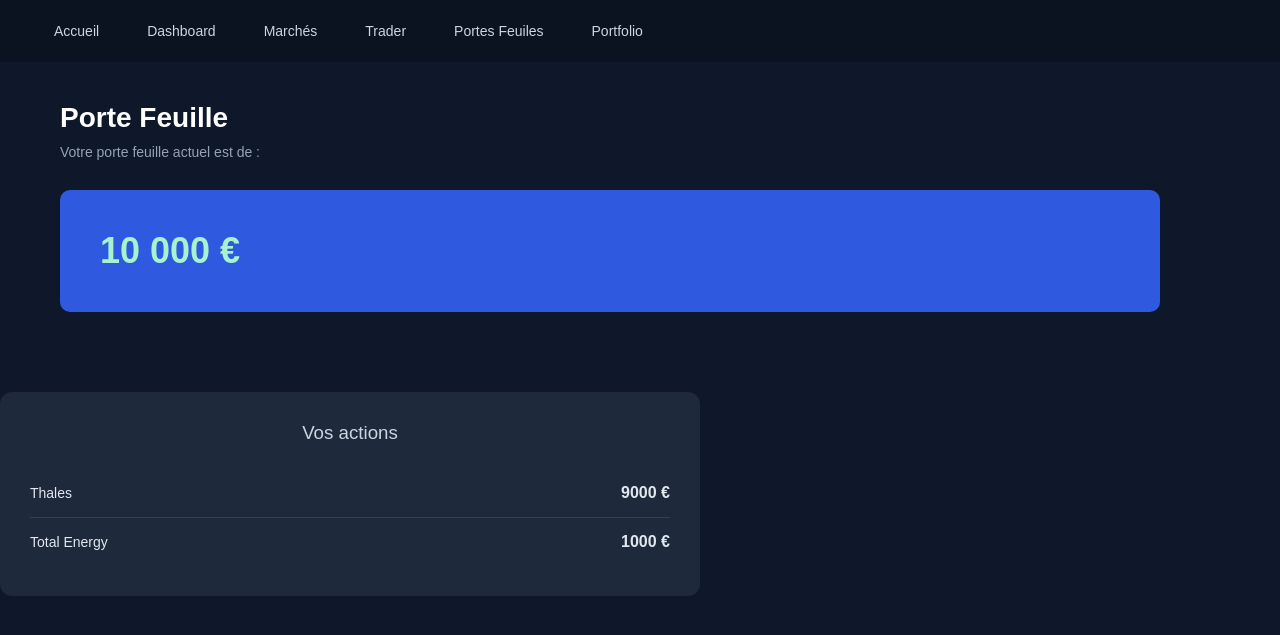
After one commit to raphoulefoufou/Trader-de-wish, a PHP site: page /wallet.php in a window 1280 px wide. The commit adds this page. Shown: the top 635 px of the page. Run offline with PHP 8.4, Linux system fonts and the light colour scheme.

Commit message:
changement et maj

```diff
--- a/connecter.php
+++ b/connecter.php
@@ -12,6 +12,10 @@ $stmt->execute([$email]);
 $client = $stmt->fetch(PDO::FETCH_ASSOC);
 
 if ($client && password_verify($mdp, $client['mdp'])) {
+    $token=bin2hex(random_bytes(32));
+
+$update = $pdo->prepare("UPDATE client SET token = ? WHERE email = ?");
+    $update->execute([$token, $email]);
     session_start();
     echo '1';
 } else {
--- /dev/null
+++ b/header.css
@@ -0,0 +1,50 @@
+* {
+    margin: 0;
+    padding: 0;
+    box-sizing: border-box;
+    font-family: Arial, Helvetica, sans-serif;
+}
+
+body {
+    background-color: #0f172a;
+}
+
+.navbar {
+    display: flex;
+    justify-content: space-between;
+    align-items: center;
+    padding: 15px 40px;
+    background-color: #0b1220;
+}
+
+.logo {
+    color: white;
+    font-size: 18px;
+    font-weight: bold;
+}
+
+.nav-form {
+    display: flex;
+    gap: 20px;
+}
+
+.nav-form button {
+    background: none;
+    border: none;
+    color: #cbd5e1;
+    font-size: 14px;
+    cursor: pointer;
+    padding: 8px 14px;
+    border-radius: 6px;
+    transition: 0.3s ease;
+}
+
+.nav-form button:hover {
+    background-color: #1e293b;
+    color: white;
+}
+
+.nav-form .active {
+    background-color: #2563eb;
+    color: white;
+}
--- /dev/null
+++ b/header.php
@@ -0,0 +1,39 @@
+<!DOCTYPE html>
+<html lang="en">
+<head>
+    <meta charset="UTF-8">
+    <meta name="viewport" content="width=device-width, initial-scale=1.0">
+    <title>Document</title>
+        <link href="header.css" rel="stylesheet" />
+
+
+</head>
+<body>
+<?php
+if(isset($_POST['home'])){
+    header('Location: home.php');
+    exit();
+}
+
+if(isset($_POST['pf'])){
+    header('Location: wallet.php');
+    exit();
+}
+?>
+<header class="navbar">
+
+
+    <nav>
+        <form method="POST" action="" class="nav-form">
+            <button type="submit" name="home">Accueil</button>
+                        <button type="submit" name="dash">Dashboard</button>
+
+            <button type="submit" name="marche">Marchés</button>
+            <button type="submit" name="trade">Trader</button>
+            <button type="submit" name="wallet" >Portes Feuiles</button>
+            <button type="submit" name="portfolio">Portfolio</button>
+        </form>
+    </nav>
+</header>
+</body>
+</html>
--- a/home.php
+++ b/home.php
@@ -1,5 +1,4 @@
 <?php
-// TOUJOURS placer le PHP de redirection au sommet absolu du fichier
 if(isset($_POST['start'])){
     header('Location: trader.php');
     exit;
@@ -20,6 +19,9 @@ if(isset($_POST['explore'])){
     <script src="https://code.jquery.com/jquery-3.6.0.min.js"></script>
 
 </head>
+<?php
+include 'securite.php'
+?>
 <body class="hero">
 
 <header>
--- a/inscription.php
+++ b/inscription.php
@@ -28,6 +28,7 @@ if ($ok) {
         "email"  => $email,
         "mdp"    => password_hash($mdp, PASSWORD_DEFAULT)
     ]);
+    session_start();
     echo '1';
 
 
--- /dev/null
+++ b/wallet.css
@@ -0,0 +1,96 @@
+/* Reset */
+* {
+    margin: 0;
+    padding: 0;
+    box-sizing: border-box;
+    font-family: Arial, Helvetica, sans-serif;
+}
+
+body {
+    background-color: #0b1220;
+    color: white;
+}
+
+/* Conteneur principal */
+.wallet-container {
+    padding: 40px 60px;
+}
+
+/* Titre principal */
+.wallet-container h1 {
+    font-size: 28px;
+    margin-bottom: 10px;
+}
+
+/* Sous-titre */
+.wallet-container h2 {
+    font-size: 14px;
+    font-weight: normal;
+    color: #94a3b8;
+    margin-bottom: 30px;
+}
+
+/* Carte bleue */
+.wallet-card {
+    background: #2f5ae0;
+    padding: 40px;
+    border-radius: 10px;
+    width: 100%;
+    max-width: 1100px;
+}
+
+/* Montant */
+.wallet-card p {
+    font-size: 36px;
+    font-weight: bold;
+    color: #a7f3d0;
+}
+
+/* Carte Vos actions */
+.actions-card {
+    margin-top: 40px;
+    background-color: #1e293b;
+    padding: 30px;
+    border-radius: 12px;
+    max-width: 700px;
+}
+
+/* Titre */
+.actions-card h3 {
+    text-align: center;
+    margin-bottom: 25px;
+    font-weight: normal;
+    color: #cbd5e1;
+}
+
+/* Ligne action */
+.action-row {
+    display: flex;
+    justify-content: space-between;
+    align-items: center;
+    padding: 15px 0;
+    border-bottom: 1px solid #334155;
+}
+
+.action-row:last-child {
+    border-bottom: none;
+}
+
+/* Nom */
+.action-name {
+    font-size: 14px;
+    color: #e2e8f0;
+}
+
+/* Prix */
+.action-price {
+    font-weight: bold;
+    color: #e2e8f0;
+}
+
+/* Ligne total plus visible */
+.action-row.total .action-name,
+.action-row.total .action-price {
+    font-size: 16px;
+    color: white;
+}
--- /dev/null
+++ b/wallet.php
@@ -0,0 +1,41 @@
+<!DOCTYPE html>
+<html lang="en">
+<head>
+    <meta charset="UTF-8">
+    <meta name="viewport" content="width=device-width, initial-scale=1.0">
+    <title>Document</title>
+        <link href="wallet.css" rel="stylesheet" />
+
+</head>
+<body>
+<?php
+include 'header.php'
+?>
+<div class="wallet-container">
+    <h1>Porte Feuille</h1>
+    <h2>Votre porte feuille actuel est de :</h2>
+
+    <div class="wallet-card">
+        <p>10 000 €</p>
+    </div>
+</div>
+
+
+<div class="actions-card">
+    <h3>Vos actions</h3>
+
+    <div class="action-row">
+        <p class="action-name">Thales</p>
+        <p class="action-price">9000 €</p>
+    </div>
+
+    <div class="action-row">
+        <p class="action-name">Total Energy</p>
+        <p class="action-price">1000 €</p>
+    </div>
+
+</div>
+
+
+</body>
+</html>
```
Also changed, not shown: securite.php (added, +16 -0 lines).
